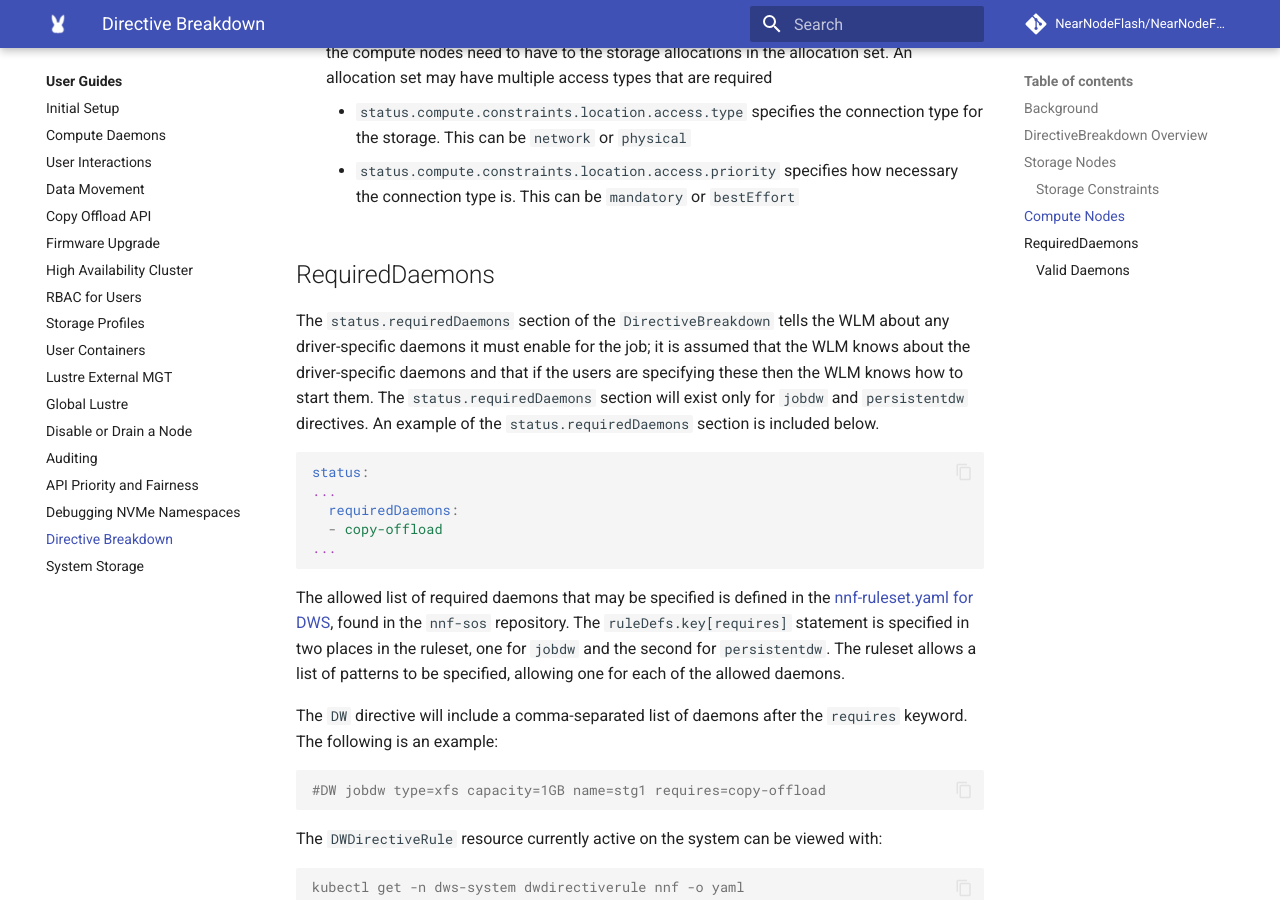
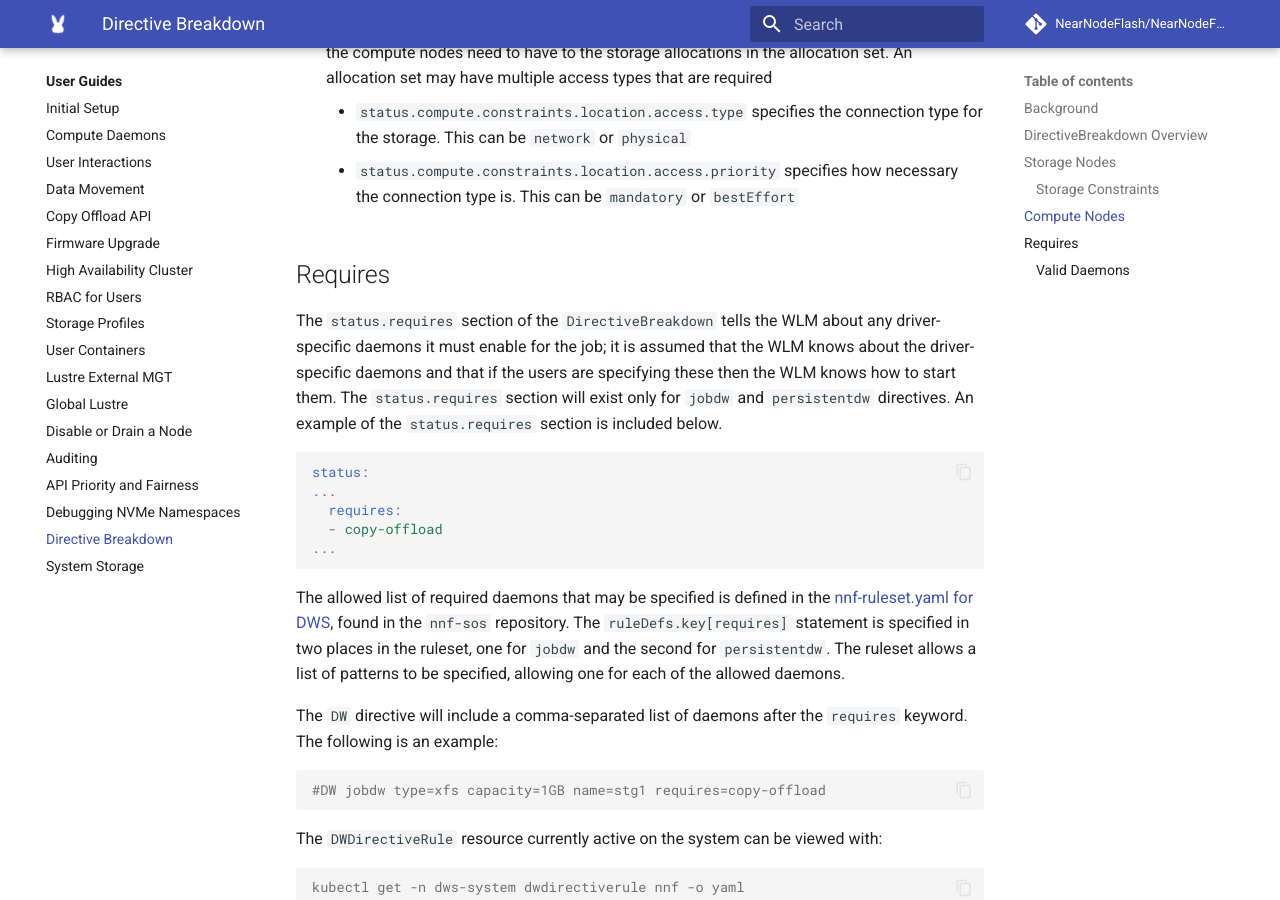
Before and after one commit to NearNodeFlash/NearNodeFlash.github.io, an MkDocs documentation site: the page built from docs/guides/directive-breakdown/readme.md, in a window 1280 px wide and 900 px high, scrolled down 4681 px. Built offline with MkDocs 1.6.1 and Material for MkDocs 9.7.7, drawn with Linux system fonts in a browser that asks for light colours; comment, search, counter and statistics services are not loaded; the version menu is left out.

Commit message:
The DWS v1alpha3 API changes RequiredDaemons to Requires (#242)
Signed-off-by: Dean Roehrich <dean.roehrich@hpe.com>

````diff
--- a/docs/guides/directive-breakdown/readme.md
+++ b/docs/guides/directive-breakdown/readme.md
@@ -150,14 +150,14 @@ A location constraint consists of an `access` list and a `reference`.
     * `status.compute.constraints.location.access.type` specifies the connection type for the storage. This can be `network` or `physical`
     * `status.compute.constraints.location.access.priority` specifies how necessary the connection type is. This can be `mandatory` or `bestEffort`
 
-## RequiredDaemons
+## Requires
 
-The `status.requiredDaemons` section of the `DirectiveBreakdown` tells the WLM about any driver-specific daemons it must enable for the job; it is assumed that the WLM knows about the driver-specific daemons and that if the users are specifying these then the WLM knows how to start them. The `status.requiredDaemons` section will exist only for `jobdw` and `persistentdw` directives. An example of the `status.requiredDaemons` section is included below.
+The `status.requires` section of the `DirectiveBreakdown` tells the WLM about any driver-specific daemons it must enable for the job; it is assumed that the WLM knows about the driver-specific daemons and that if the users are specifying these then the WLM knows how to start them. The `status.requires` section will exist only for `jobdw` and `persistentdw` directives. An example of the `status.requires` section is included below.
 
 ```yaml
 status:
 ...
-  requiredDaemons:
+  requires:
   - copy-offload
 ...
 ```
````
Also changed, not shown: docs/guides/data-movement/readme.md (+1 -1 lines), docs/guides/user-interactions/readme.md (+2 -2 lines).
